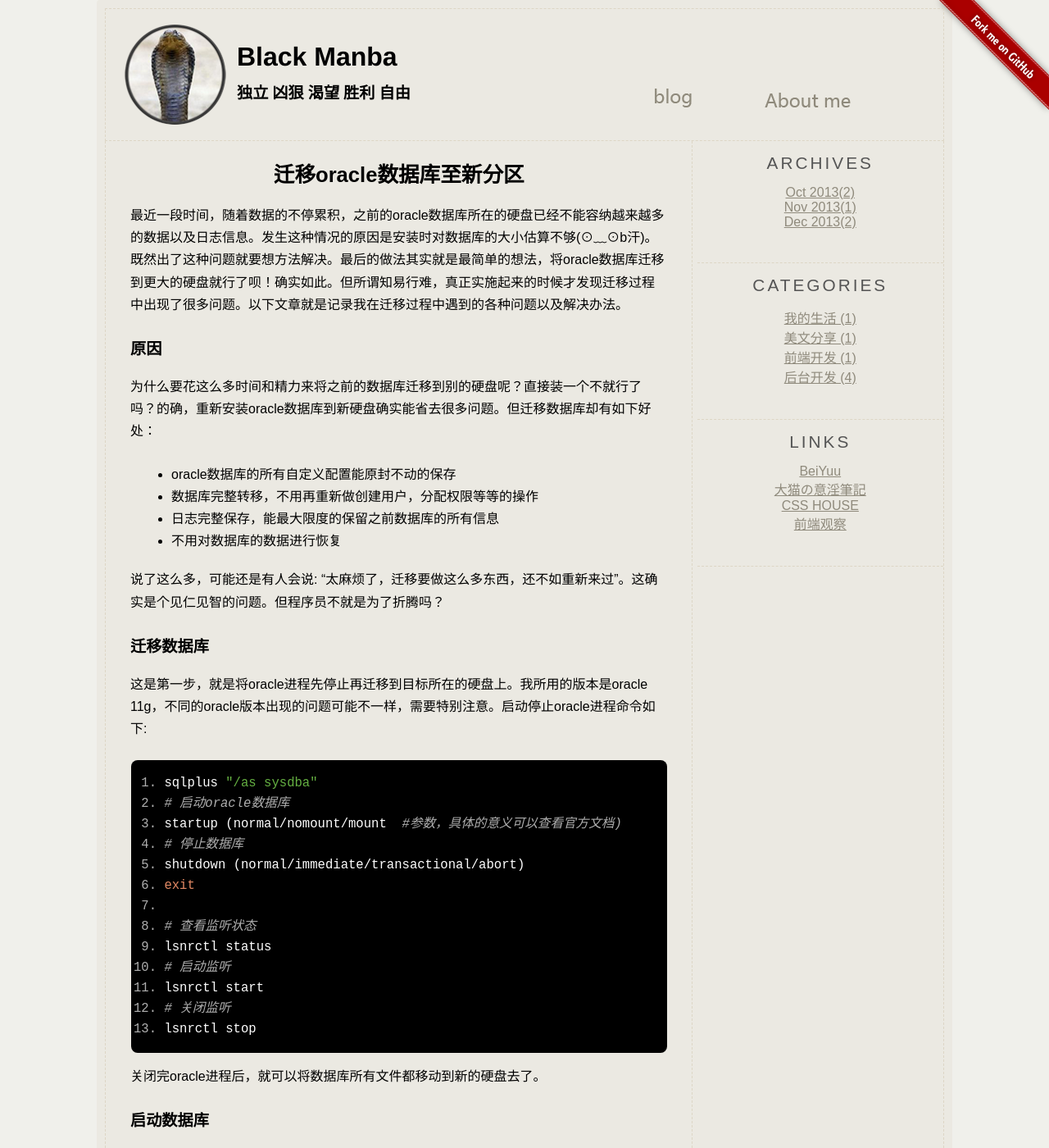
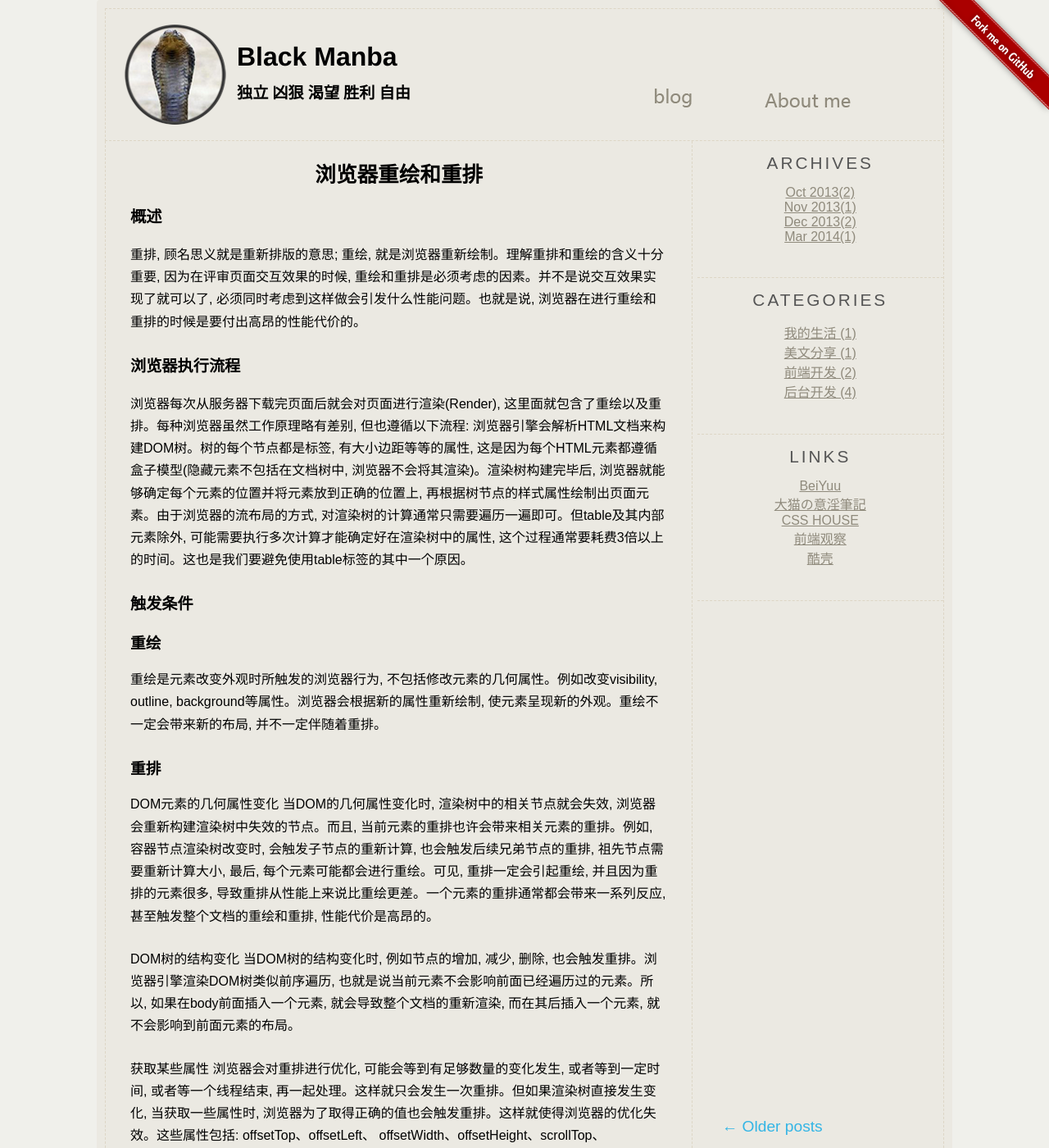
Before and after one commit to JackieLin/forkme, a Jekyll site: the page built from index.html, in a window 1280 px wide and 1400 px high. Shown: the whole window at 82% size. Built offline with Jekyll 4.4.1, drawn with Linux system fonts in a browser that asks for light colours; Markdown is read by kramdown in place of the engine named in the settings; the list of posts is cut into pages by our own code; some of the changed text lies outside the part shown.

Commit message:
update article repaint and reflow; add link

```diff
--- /dev/null
+++ b/_posts/2014-03-06-browser-repaint-reflow.md
@@ -0,0 +1,47 @@
+---
+layout:	post
+title:	浏览器重绘和重排
+description:	前端执行交互效果时可能会触发浏览器的重排以及重绘, 造成性能问题
+tags:	前端开发
+---
+
+## 概述
+重排, 顾名思义就是重新排版的意思; 重绘, 就是浏览器重新绘制。理解重排和重绘的含义十分重要, 因为在评审页面交互效果的时候, 重绘和重排是必须考虑的因素。并不是说交互效果实现了就可以了, 必须同时考虑到这样做会引发什么性能问题。也就是说, 浏览器在进行重绘和重排的时候是要付出高昂的性能代价的。
+
+## 浏览器执行流程
+浏览器每次从服务器下载完页面后就会对页面进行渲染(Render), 这里面就包含了重绘以及重排。每种浏览器虽然工作原理略有差别, 但也遵循以下流程: 浏览器引擎会解析HTML文档来构建DOM树。树的每个节点都是标签, 有大小边距等等的属性, 这是因为每个HTML元素都遵循盒子模型(隐藏元素不包括在文档树中, 浏览器不会将其渲染)。渲染树构建完毕后, 浏览器就能够确定每个元素的位置并将元素放到正确的位置上, 再根据树节点的样式属性绘制出页面元素。由于浏览器的流布局的方式, 对渲染树的计算通常只需要遍历一遍即可。但table及其内部元素除外, 可能需要执行多次计算才能确定好在渲染树中的属性, 这个过程通常要耗费3倍以上的时间。这也是我们要避免使用table标签的其中一个原因。
+
+## 触发条件
+### 重绘
+重绘是元素改变外观时所触发的浏览器行为, 不包括修改元素的几何属性。例如改变visibility, outline, background等属性。浏览器会根据新的属性重新绘制, 使元素呈现新的外观。重绘不一定会带来新的布局, 并不一定伴随着重排。
+
+### 重排
+1. DOM元素的几何属性变化
+当DOM的几何属性变化时, 渲染树中的相关节点就会失效, 浏览器会重新构建渲染树中失效的节点。而且, 当前元素的重排也许会带来相关元素的重排。例如, 容器节点渲染树改变时, 会触发子节点的重新计算, 也会触发后续兄弟节点的重排, 祖先节点需要重新计算大小, 最后, 每个元素可能都会进行重绘。可见, 重排一定会引起重绘, 并且因为重排的元素很多, 导致重排从性能上来说比重绘更差。一个元素的重排通常都会带来一系列反应, 甚至触发整个文档的重绘和重排, 性能代价是高昂的。
+
+2. DOM树的结构变化
+当DOM树的结构变化时, 例如节点的增加, 减少, 删除, 也会触发重排。浏览器引擎渲染DOM树类似前序遍历, 也就是说当前元素不会影响前面已经遍历过的元素。所以, 如果在body前面插入一个元素, 就会导致整个文档的重新渲染, 而在其后插入一个元素, 就不会影响到前面元素的布局。
+
+3. 获取某些属性
+浏览器会对重排进行优化, 可能会等到有足够数量的变化发生, 或者等到一定时间, 或者等一个线程结束, 再一起处理。这样就只会发生一次重排。但如果渲染树直接发生变化, 当获取一些属性时, 浏览器为了取得正确的值也会触发重排。这样就使得浏览器的优化失效。这些属性包括: offsetTop、offsetLeft、 offsetWidth、offsetHeight、scrollTop、scrollLeft、scrollWidth、scrollHeight、clientTop、clientLeft、clientWidth、clientHeight、getComputedStyle() (currentStyle in IE)。所以，在多次使用这些值时应进行缓存。
+
+4. 其他: 比如改变元素的某些样式, 调整浏览器窗口等等也会触发重排。
+
+## 最佳实践
+
+* 避免在document上直接进行频繁的DOM操作, 如果确实需要可以采用off-document方式进行;
+* 集中修改样式
+* 缓存layout属性值
+* 设置position为absolute或者fixed
+* 权衡动画速度和CPU性能
+* 不要使用table布局
+* 不要在css中写expression
+
+## 判别方式
+如何判断页面重绘和重排的性能, 在google chrome 上可以使用Timeline面板, 具体使用请查看[这篇文章](http://addyosmani.com/blog/performance-optimisation-with-timeline-profiles/)
+
+## 参考文章
+
+* [页面重构应注意的repaint和reflow](http://www.blueidea.com/tech/web/2011/8365.asp)
+* [浏览器的重绘repaints与重排reflows](http://www.aliued.cn/2012/11/12/%E6%B5%8F%E8%A7%88%E5%99%A8%E7%9A%84%E9%87%8D%E7%BB%98repaints%E4%B8%8E%E9%87%8D%E6%8E%92reflows.html)
+* [浏览器的渲染原理简介](http://coolshell.cn/articles/9666.html)
--- a/index.html
+++ b/index.html
@@ -59,6 +59,7 @@ layout:    main
 				<li><a href="http://ooxx.me/" target="_blank" title="大猫の意淫筆記">大猫の意淫筆記</a></li>
 				<li><a href="http://csshouse.net" target="_blank" title="CSS HOUSE">CSS HOUSE</a></li>
 				<li><a href="http://www.qianduan.net/" target="_blank" title="前端观察">前端观察</a></li>
+				<li><a href="http://coolshell.cn/" target="_blank" title="酷壳">酷壳</a></li>
 			</ul>
 		</nav>
 	</section>
```
